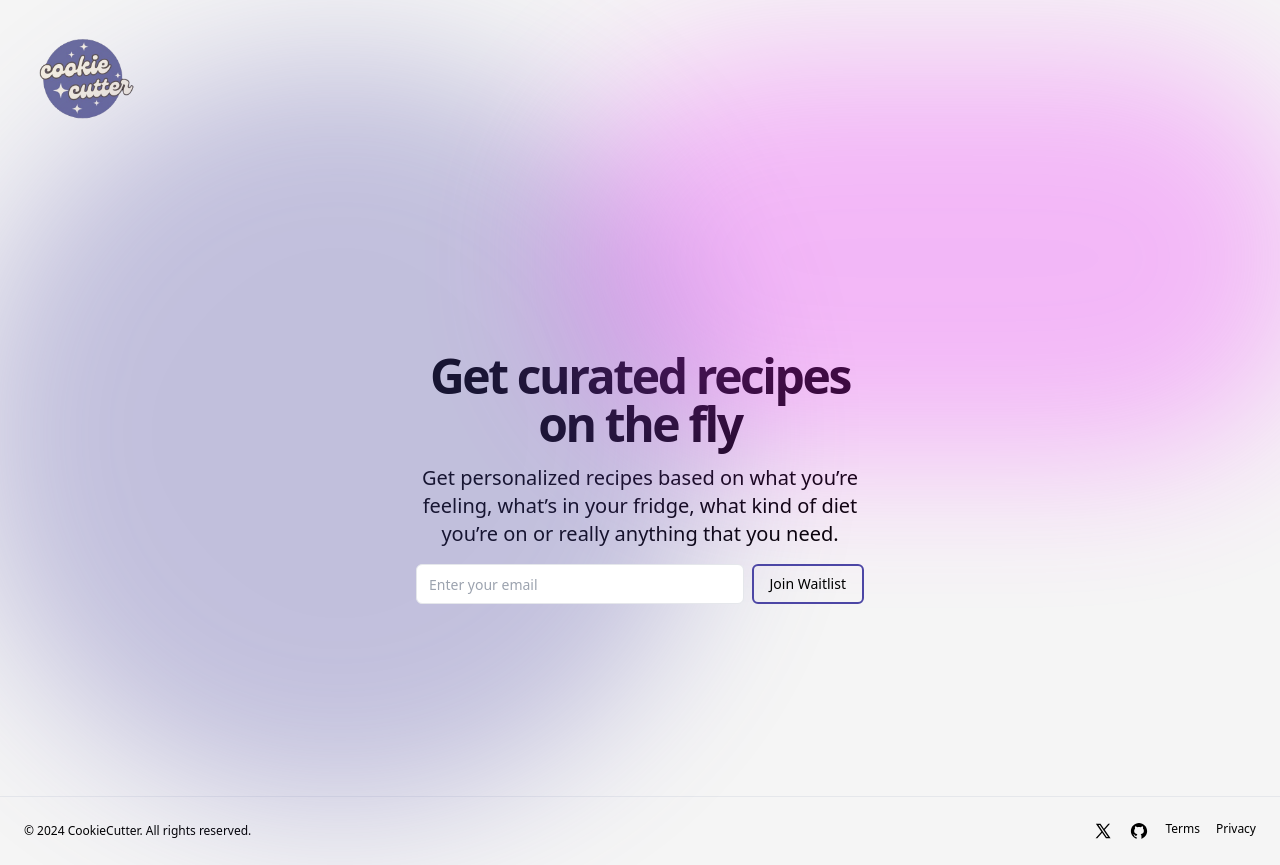
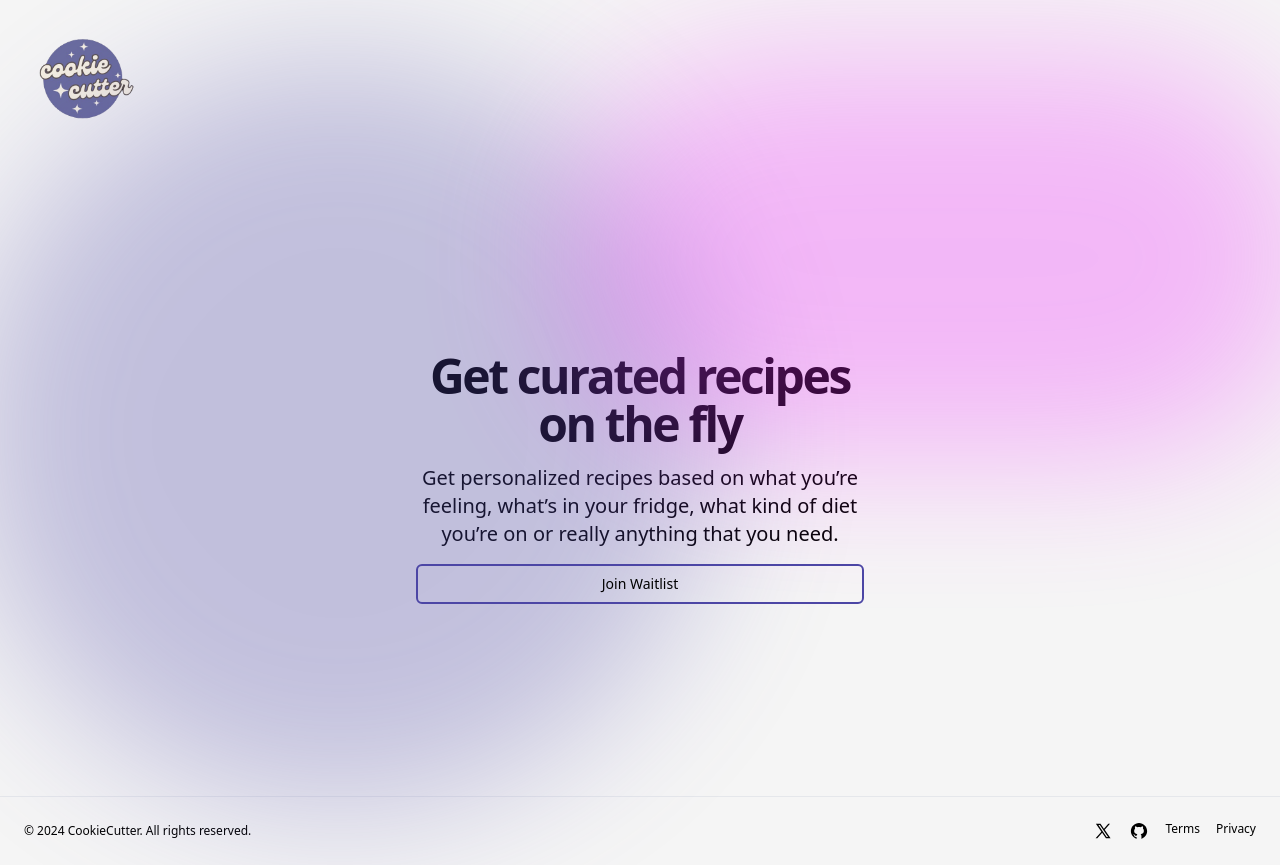
Before and after one commit to CookieCutterAI/landing, a Next.js app: page / in a window 1280 px wide. Built offline with nearby package versions, Linux system fonts and the light colour scheme; a web font is replaced by a local one.

Commit message:
Added email list

```diff
--- a/app/Landing.jsx
+++ b/app/Landing.jsx
@@ -23,9 +23,12 @@ export default function Landing() {
           <p className="text-muted-foreground md:text-xl z-20">
             Get personalized recipes based on what you’re feeling, what’s in your fridge, what kind of diet you’re on or really anything that you need.
           </p>
-          <form className="flex gap-2 w-full z-50">
-            <Input type="email" placeholder="Enter your email" className="flex-1 z-50" />
-            <Button type="submit" className="z-50 hover:bg-[#4c46a5] border-2 border-[#4c46a5] hover:border-[#4c46a5 text-black hover:text-white]">Join Waitlist</Button>
+          <form className="flex gap-2 w-full z-50 flex-col">
+            <Button type="submit" className="hover:bg-[#4c46a5] border-2 border-[#4c46a5] hover:border-[#4c46a5] hover:text-[#ffffff] z-50">
+              <a href="https://gl0avuxju4s.typeform.com/to/TbFL39xB">
+                Join Waitlist
+              </a>
+            </Button>
           </form>
         </div>
       </main>
@@ -33,7 +36,6 @@ export default function Landing() {
         <p>&copy; 2024 CookieCutter. All rights reserved.</p>
         <nav className="flex gap-4">
           <Link href="https://x.com/_cookiecutter/" className="hover:underline underline-offset-4" prefetch={false}>
-
             <svg xmlns="http://www.w3.org/2000/svg" x="0px" y="0px" width="20" height="20" viewBox="0 0 30 30">
             <path d="M26.37,26l-8.795-12.822l0.015,0.012L25.52,4h-2.65l-6.46,7.48L11.28,4H4.33l8.211,11.971L12.54,15.97L3.88,26h2.65 l7.182-8.322L19.42,26H26.37z M10.23,6l12.34,18h-2.1L8.12,6H10.23z"></path>
             </svg>
--- a/components/ui/button.tsx
+++ b/components/ui/button.tsx
@@ -42,12 +42,13 @@ export interface ButtonProps
 const Button = React.forwardRef<HTMLButtonElement, ButtonProps>(
   ({ className, variant, size, asChild = false, ...props }, ref) => {
     const Comp = asChild ? Slot : "button"
-    return (
+    return ( <>
       <Comp
         className={cn(buttonVariants({ variant, size, className }))}
         ref={ref}
         {...props}
       />
+      </>
     )
   }
 )
```
